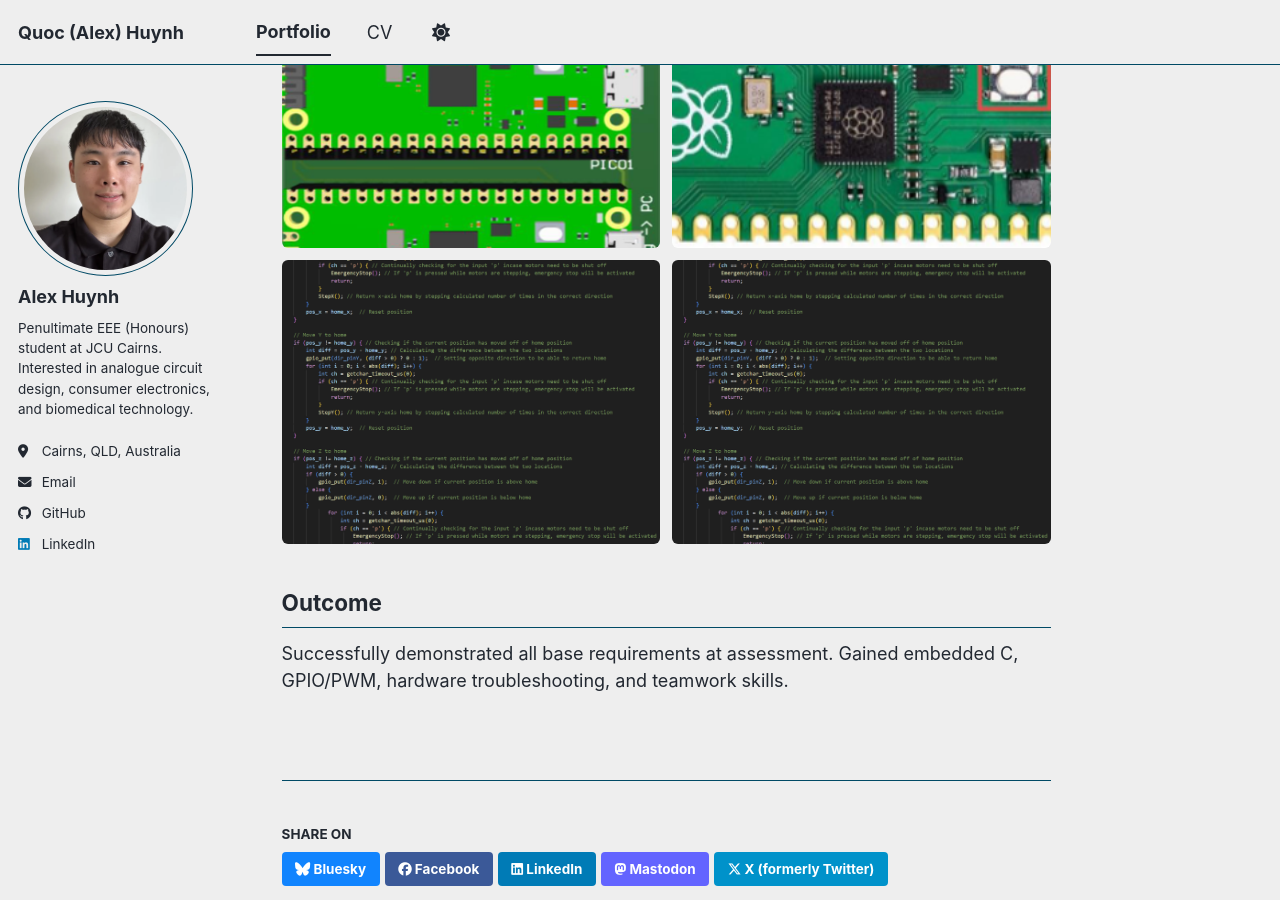
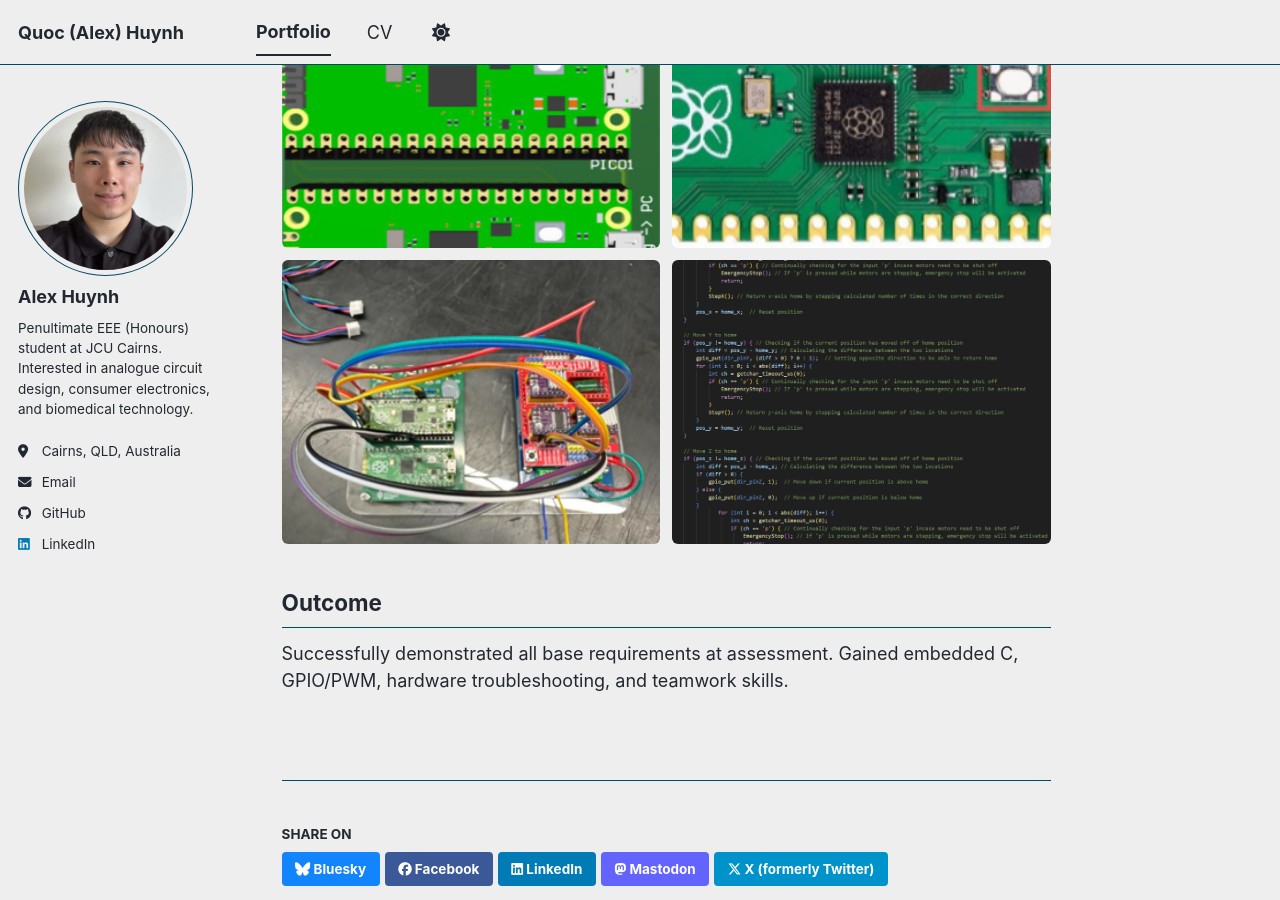
Before and after one commit to quochuynh1/quochuynh1.github.io, a Jekyll site: the page built from _portfolio/millingmachine.md, in a window 1280 px wide and 900 px high, scrolled down 1940 px. Built offline with Jekyll 4.4.1, drawn with Linux system fonts in a browser that asks for light colours; a script bundle is joined from its source files by our own code; library files that are not in the unit come from our copies.

Commit message:
Update images

```diff
--- a/_portfolio/millingmachine.md
+++ b/_portfolio/millingmachine.md
@@ -29,7 +29,7 @@ Design and implement a complete software control system for a 2-axis CNC milling
   <a href="/images/millingmachine/steppermotors.png"><img src="/images/millingmachine/steppermotors.png" alt="Wiring of stepper motors and driver shield" style="width: 100%; border-radius: 6px; object-fit: cover; aspect-ratio: 4/3;"></a>
   <a href="/images/millingmachine/cncshield.png"><img src="/images/millingmachine/cncshield.png" alt="CNC motor driver shield" style="width: 100%; border-radius: 6px; object-fit: cover; aspect-ratio: 4/3;"></a>
   <a href="/images/millingmachine/rpipico.png"><img src="/images/millingmachine/rpipico.png" alt="Raspberry Pi Pico controller" style="width: 100%; border-radius: 6px; object-fit: cover; aspect-ratio: 4/3;"></a>
-  <a href="/images/millingmachine/board.png"><img src="/images/millingmachine/examplecode.png" alt="Example control code" style="width: 100%; border-radius: 6px; object-fit: cover; aspect-ratio: 4/3;"></a>
+  <a href="/images/millingmachine/board.png"><img src="/images/millingmachine/board.png" alt="Example control code" style="width: 100%; border-radius: 6px; object-fit: cover; aspect-ratio: 4/3;"></a>
   <a href="/images/millingmachine/examplecode.png"><img src="/images/millingmachine/examplecode.png" alt="Example control code" style="width: 100%; border-radius: 6px; object-fit: cover; aspect-ratio: 4/3;"></a>
 </div>
 
```
